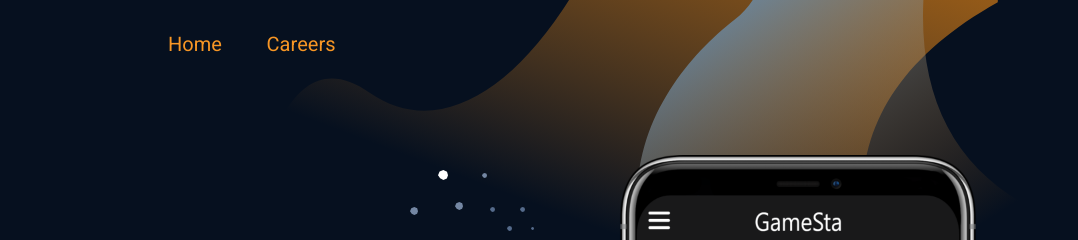
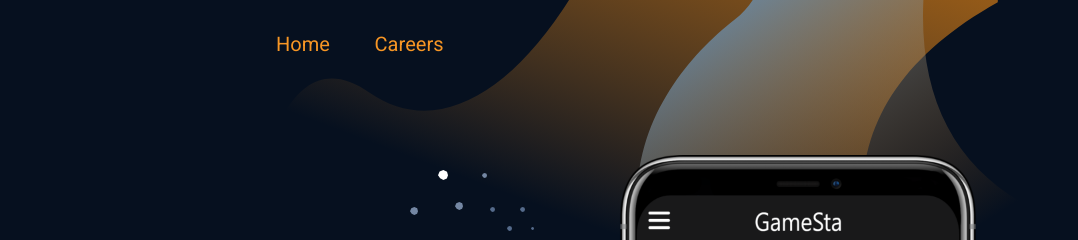
Before and after one commit to techkrown/techkrown, a plain HTML site: page index.html in a window 1280 px wide. Shown: the top 240 px of the page, 202-1280 px from the left. Drawn offline with nearby package versions, Linux system fonts and the light colour scheme.

Commit message:
Update index.html

```diff
--- a/index.html
+++ b/index.html
@@ -25,7 +25,7 @@
 
 
 
-					<div style="position: absolute; /*or fixed*/; width: 40%; height: 30px; left: 40%; top:6px; margin: 0 0 0 -15%">
+					<div style="position: absolute; /*or fixed*/; width: 50%; height: 30px; left: 50%; top:6px; margin: 0 0 0 -15%">
 						<a class="active" href="index.html">Home</a>&nbsp;&nbsp;&nbsp;&nbsp;&nbsp;&nbsp;&nbsp;&nbsp;
 						<a class ="active" href="careers.html">Careers</a>&nbsp;&nbsp;&nbsp;&nbsp;&nbsp;&nbsp;&nbsp;&nbsp;
 					</div>
```
